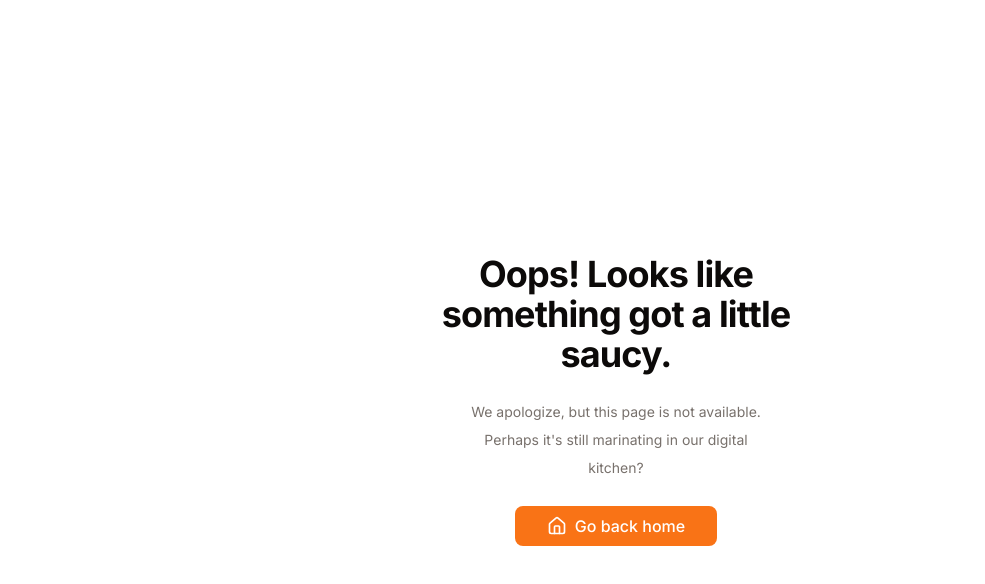
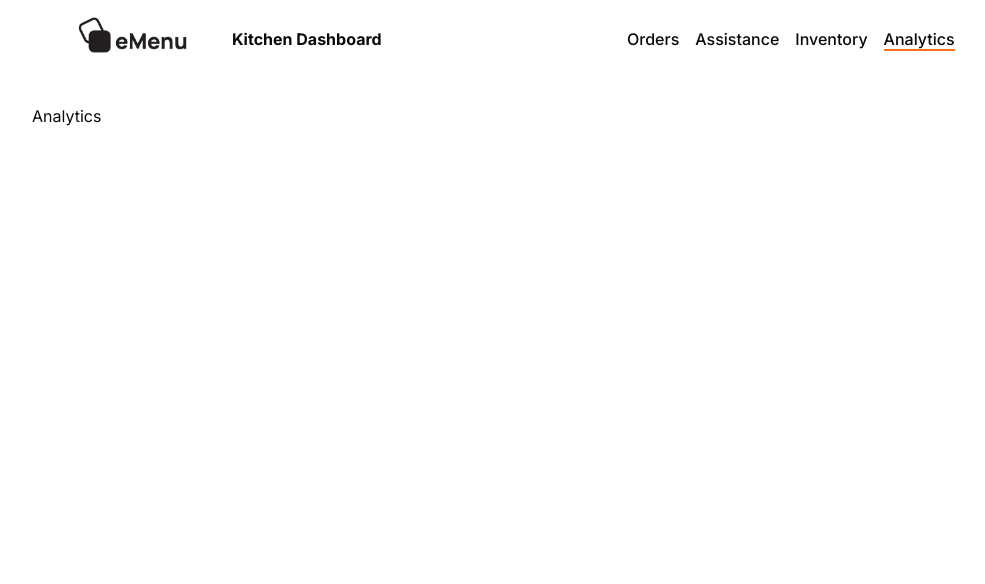
Before and after one commit to jmmaglonzo/E-MENU-FE, a Next.js app: page /kitchen/admin in a window 1280 px wide. Before the commit this address had no page. Shown: the top 584 px of the page, without its empty margins (24-1009 px from the left). Built offline with nearby package versions, Linux system fonts and the light colour scheme.

Commit message:
feat: add admin analytics

```diff
--- /dev/null
+++ b/src/app/kitchen/admin/page.tsx
@@ -0,0 +1,5 @@
+const Analytics = () => {
+  return <div>Analytics</div>;
+};
+
+export default Analytics;
```
